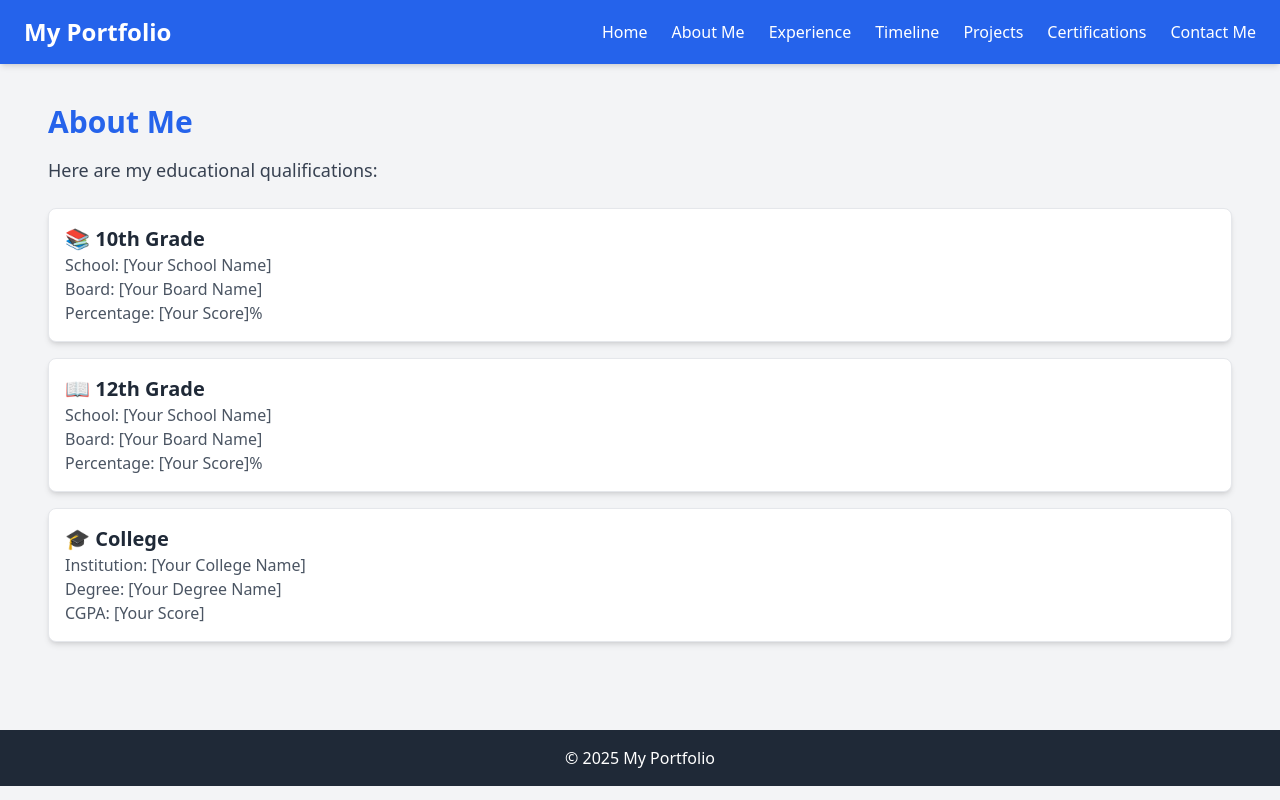
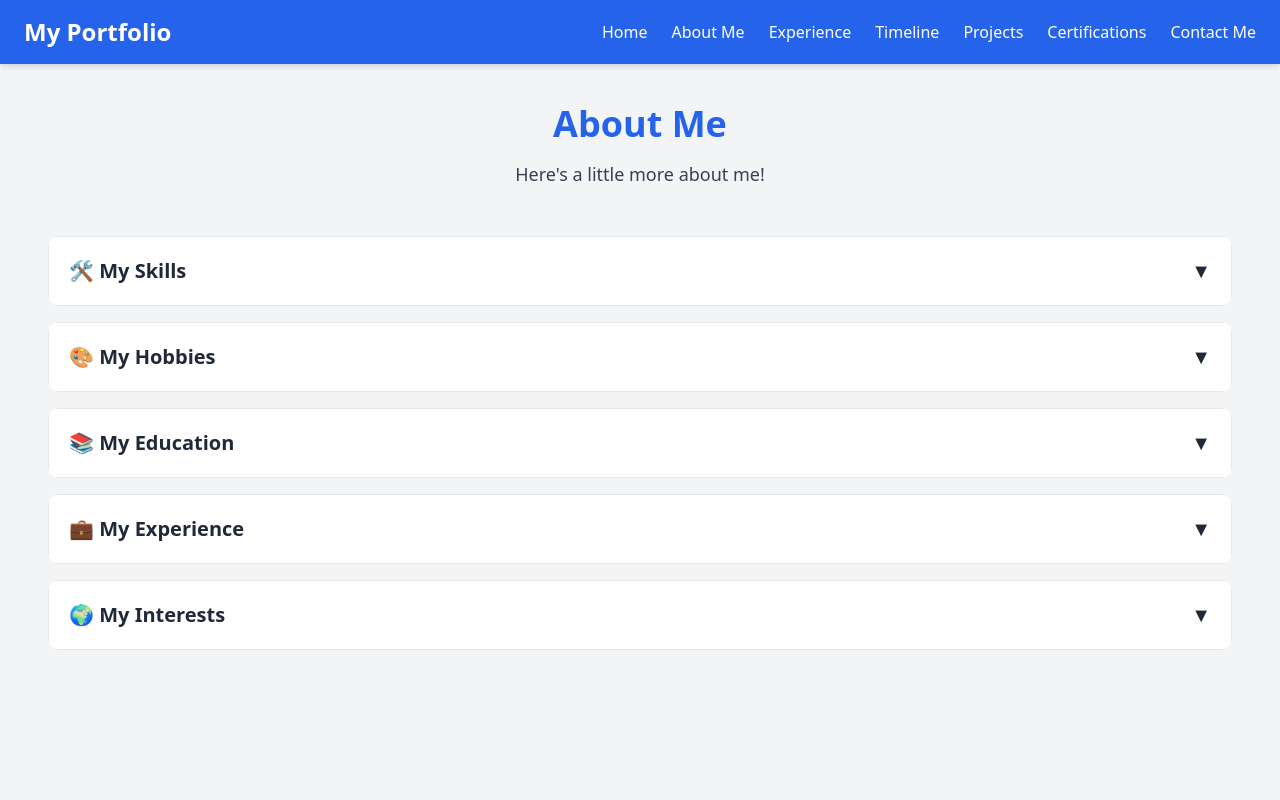
Before and after one commit to vipulanand2002/MyPortfolio, a Next.js app in the folder my-portfolio-website/: page /aboutMe in a window 1280 px wide. Shown: the top 800 px of the page. Built offline with nearby package versions, Linux system fonts and the light colour scheme.

Commit message:
Added basic AboutMe page

```diff
--- a/my-portfolio-website/app/aboutMe/page.js
+++ b/my-portfolio-website/app/aboutMe/page.js
@@ -1,31 +1,215 @@
+"use client";
+
+import { useState } from "react";
+import { motion, AnimatePresence } from "framer-motion";
+
+const sections = [
+  {
+    title: "🛠 My Skills",
+    content: [
+      "React.js & Next.js",
+      "JavaScript & TypeScript",
+      "TailwindCSS & Bootstrap",
+      "Node.js & Express.js",
+      "MongoDB & SQL",
+    ],
+  },
+  {
+    title: "🎨 My Hobbies",
+    content: [
+      "Coding & Open Source Contributions",
+      "Reading Tech Blogs",
+      "Sketching & Digital Art",
+      "Playing Chess",
+      "Exploring new Web Technologies",
+    ],
+  },
+  {
+    title: "📚 My Education",
+    content: [
+      "B.Tech in Computer Science - XYZ University",
+      "Certified React Developer",
+      "Completed Full-Stack Web Development Bootcamp",
+    ],
+  },
+  {
+    title: "💼 My Experience",
+    content: [
+      "Frontend Developer Intern at ABC Corp",
+      "Worked on building scalable Next.js applications",
+      "Contributed to open-source projects",
+    ],
+  },
+  {
+    title: "🌍 My Interests",
+    content: [
+      "AI & Machine Learning",
+      "Web3 & Blockchain",
+      "Cloud Computing & DevOps",
+      "Performance Optimization in Web Apps",
+    ],
+  },
+];
+
+const containerVariants = {
+  hidden: { opacity: 0 },
+  visible: {
+    opacity: 1,
+    transition: {
+      staggerChildren: 0.2,
+    },
+  },
+};
+
+const cardVariants = {
+  hidden: { opacity: 0, y: 20 },
+  visible: {
+    opacity: 1,
+    y: 0,
+    transition: {
+      type: "spring",
+      stiffness: 100,
+      damping: 12
+    }
+  },
+};
+
+const listItemVariants = {
+  hidden: { opacity: 0, x: -20 },
+  visible: {
+    opacity: 1,
+    x: 0,
+    transition: {
+      type: "spring",
+      stiffness: 100,
+      damping: 12
+    }
+  },
+};
+
 export default function AboutMePage() {
+  const [openIndex, setOpenIndex] = useState(null);
+  const [hoveredIndex, setHoveredIndex] = useState(null);
+
+  const toggleCard = (index) => {
+    setOpenIndex(openIndex === index ? null : index);
+  };
+
   return (
-    <section className="container mx-auto p-6">
-      <h1 className="text-3xl font-bold text-blue-600">About Me</h1>
-      <p className="mt-4 text-lg text-gray-700">Here are my educational qualifications:</p>
+    <motion.section
+      className="container mx-auto p-6 min-h-screen"
+      initial="hidden"
+      animate="visible"
+      variants={containerVariants}
+    >
+      <motion.div
+        className="text-center mb-12"
+        initial={{ opacity: 0, y: -30 }}
+        animate={{ opacity: 1, y: 0 }}
+        transition={{
+          type: "spring",
+          stiffness: 100,
+          damping: 12,
+          delay: 0.2
+        }}
+      >
+        <h1 className="text-4xl font-bold text-blue-600 mb-4">
+          About Me
+        </h1>
+        <p className="text-lg text-gray-700">
+          Here's a little more about me!
+        </p>
+      </motion.div>
 
-      <div className="mt-6 space-y-4">
-        <div className="p-4 border rounded-lg shadow-md bg-white">
-          <h2 className="text-xl font-semibold text-gray-800">📚 10th Grade</h2>
-          <p className="text-gray-600">School: [Your School Name]</p>
-          <p className="text-gray-600">Board: [Your Board Name]</p>
-          <p className="text-gray-600">Percentage: [Your Score]%</p>
-        </div>
+      <motion.div
+        className="space-y-4"
+        variants={containerVariants}
+      >
+        {sections.map((section, index) => (
+          <motion.div
+            key={index}
+            variants={cardVariants}
+            className="rounded-xl overflow-hidden"
+            onHoverStart={() => setHoveredIndex(index)}
+            onHoverEnd={() => setHoveredIndex(null)}
+          >
+            <motion.button
+              onClick={() => toggleCard(index)}
+              className="w-full p-5 flex justify-between items-center text-xl font-semibold bg-white hover:bg-blue-50 transition-colors duration-300 border shadow-sm"
+              whileHover={{ scale: 1.005 }}
+              whileTap={{ scale: 0.995 }}
+            >
+              <motion.span
+                animate={{
+                  color: hoveredIndex === index ? "#2563EB" : "#1F2937",
+                }}
+                transition={{ duration: 0.2 }}
+              >
+                {section.title}
+              </motion.span>
+              <motion.span
+                animate={{
+                  rotate: openIndex === index ? 180 : 0,
+                  color: hoveredIndex === index ? "#2563EB" : "#1F2937"
+                }}
+                transition={{
+                  duration: 0.4,
+                  type: "spring",
+                  stiffness: 200
+                }}
+              >
+                ▼
+              </motion.span>
+            </motion.button>
 
-        <div className="p-4 border rounded-lg shadow-md bg-white">
-          <h2 className="text-xl font-semibold text-gray-800">📖 12th Grade</h2>
-          <p className="text-gray-600">School: [Your School Name]</p>
-          <p className="text-gray-600">Board: [Your Board Name]</p>
-          <p className="text-gray-600">Percentage: [Your Score]%</p>
-        </div>
-
-        <div className="p-4 border rounded-lg shadow-md bg-white">
-          <h2 className="text-xl font-semibold text-gray-800">🎓 College</h2>
-          <p className="text-gray-600">Institution: [Your College Name]</p>
-          <p className="text-gray-600">Degree: [Your Degree Name]</p>
-          <p className="text-gray-600">CGPA: [Your Score]</p>
-        </div>
-      </div>
-    </section>
+            <AnimatePresence>
+              {openIndex === index && (
+                <motion.div
+                  initial={{ height: 0, opacity: 0 }}
+                  animate={{
+                    height: "auto",
+                    opacity: 1,
+                    transition: {
+                      height: {
+                        duration: 0.4,
+                        type: "spring",
+                        stiffness: 100,
+                        damping: 12
+                      },
+                      opacity: { duration: 0.3, delay: 0.1 }
+                    }
+                  }}
+                  exit={{
+                    height: 0,
+                    opacity: 0,
+                    transition: {
+                      height: { duration: 0.3 },
+                      opacity: { duration: 0.2 }
+                    }
+                  }}
+                  className="bg-white border-t"
+                >
+                  <motion.ul className="p-5 space-y-2">
+                    {section.content.map((item, i) => (
+                      <motion.li
+                        key={i}
+                        variants={listItemVariants}
+                        initial="hidden"
+                        animate="visible"
+                        transition={{ delay: i * 0.1 }}
+                        className="flex items-center space-x-2 text-gray-700"
+                      >
+                        <span className="w-1.5 h-1.5 rounded-full bg-blue-400" />
+                        <span>{item}</span>
+                      </motion.li>
+                    ))}
+                  </motion.ul>
+                </motion.div>
+              )}
+            </AnimatePresence>
+          </motion.div>
+        ))}
+      </motion.div>
+    </motion.section>
   );
 }
```
